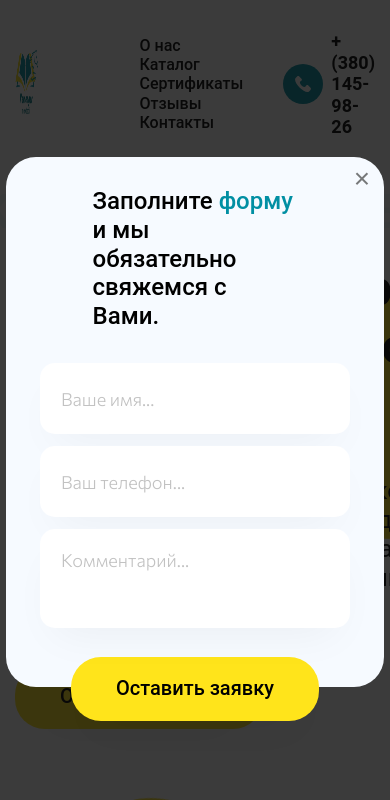
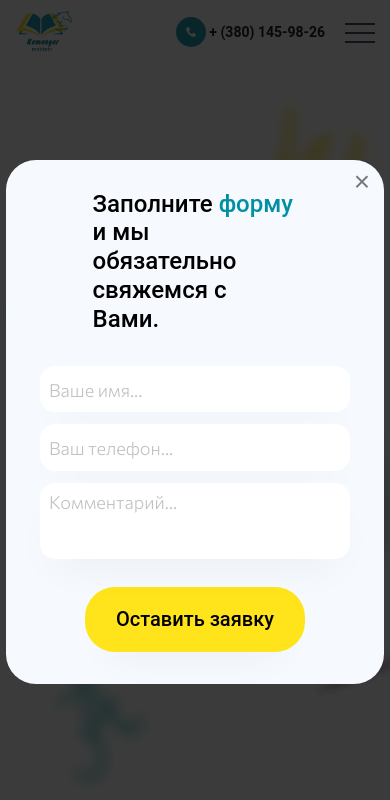
Before and after one commit to mary0777/kemenger, a website: page app/index.html in a window 390 px wide. Both pictures are taken after a click on the link "Оставить заявку". Shown: the top 800 px of the page. Drawn offline with nearby package versions, Linux system fonts and the light colour scheme; files that its build step writes are made by us from their sources; files whose address does not match are found by name.

Commit message:
mobile version header + hero sections

```diff
--- a/app/index.html
+++ b/app/index.html
@@ -59,6 +59,11 @@
             + (380) 145-98-26
           </a>
 
+          <button class="burger" type="button">
+            <span class="burger__line"></span>
+            <span class="sr-only">Открыть меню</span>
+          </button>
+
         </nav>
       </div>
     </header>
@@ -97,15 +102,18 @@
                       <label for="name"></label>
                       <input class="hero__form-input" id="name" name="name" type="text" placeholder="Ваше имя..."
                         required="">
+                      <span class="sr-only">Введите ваше имя</span>
                     </li>
                     <li class="hero__form-item">
                       <label for="tel"></label>
                       <input class="hero__form-input" id="tel" name="tel" type="tel" placeholder="Ваш телефон..."
                         required="">
+                      <span class="sr-only">Введите ваш номер телефона</span>
                     </li>
                     <li class="hero__form-item">
                       <label for="textarea"></label>
                       <textarea class="hero__form-textarea" id="textarea" placeholder="Комментарий..."></textarea>
+                      <span class="sr-only">Оставьте комментарий</span>
                     </li>
                   </ul>
 
@@ -118,7 +126,6 @@
             </div>
 
             <div class="hero__bg" style="background-image: url(images/hero/bg-hero.jpg);">
-
             </div>
           </div>
         </div>
@@ -206,7 +213,7 @@
         </div>
       </section>
 
-      <section class="catalog" id="catalog">
+      <!-- <section class="catalog" id="catalog">
         <div class="container">
           <h2 class="title catalog__title">
             Каталог
@@ -709,11 +716,11 @@
               referrerpolicy="no-referrer-when-downgrade"></iframe>
           </div>
         </div>
-      </section>
+      </section> -->
 
     </main>
 
-    <footer class="footer">
+    <!-- <footer class="footer">
       <div class="container">
         <nav class="menu">
           <a class="logo" href="#">
@@ -751,7 +758,7 @@
 
         </nav>
       </div>
-    </footer>
+    </footer> -->
 
   </div>
 
--- a/app/js/main.js
+++ b/app/js/main.js
@@ -1,4 +1,6 @@
 $(function () {
+
+
 
   $('.popup').magnificPopup({
     type: 'inline',
@@ -105,3 +107,25 @@ $(window).scroll(function () {
     $('.header').removeClass('fixed');
   }
 });
+
+
+
+document.addEventListener('DOMContentLoaded', () => {
+
+  const burger = document.querySelector('.burger');
+  const mobileMenu = document.querySelector('.menu__list');
+  const bodyLock = document.querySelector('body');
+
+  burger.addEventListener('click', () => {
+    mobileMenu.classList.toggle('menu__list--active');
+    if (mobileMenu.classList.contains('menu__list--active'))  {
+      burger.classList.add('burger--active');
+      bodyLock.classList.add('lock');
+    }
+    else {
+      burger.classList.remove('burger--active');
+      mobileMenu.classList.remove('menu__list--active');
+      bodyLock.classList.remove('lock');
+    }
+  });
+});
--- a/app/scss/_global.scss
+++ b/app/scss/_global.scss
@@ -18,6 +18,21 @@ body {
 .main {
   flex: 1 1 auto;
   padding-top: 98px;
+}
+
+.lock {
+  overflow: hidden;
+  // position: relative;
+
+  // &::after {
+  //   content: '';
+  //   position: absolute;
+  //   left: 0;
+  //   right: 0;
+  //   top: 0;
+  //   bottom: 0;
+  //   background-color: rgba(0,0,0, 0.5);
+  // }
 }
 
 .sr-only {
--- a/app/scss/_vars.scss
+++ b/app/scss/_vars.scss
@@ -19,6 +19,30 @@
   position: $pos;
 }
 
+@mixin burger {
+	width: $burgerWidth; //указываем ширину линий
+	height: $burgerHeight; //указываем высоту линий
+	position: relative;
+	color: $burgerColor; //указываем цвет линий
+}
+
+@mixin r($width) {
+  @media (max-width: #{$width}px) {
+    @content;
+  }
+}
+
+$burgerWidth: 30px;
+$burgerHeight: 20px;
+$burgerLineHeight: 2px;
+$burgerColor: #363853;
+
+$r-sm: 576;
+$r-md: 768;
+$r-lg: 992;
+$r-xl: 1200;
+$r-xxl: 1330;
+
 // @include line-clamp(3);
 
 $c-default: #000;
--- a/app/scss/style.scss
+++ b/app/scss/style.scss
@@ -68,20 +68,51 @@
   display: flex;
   align-items: center;
 
+  @include r($r-md) {
+    padding: 5px 0;
+  }
+
   &__list {
     display: flex;
     flex-wrap: wrap;
     font-weight: 500;
     font-size: 16px;
+
+    @include r($r-lg) {
+      flex-direction: column;
+      position: absolute;
+      width: 100%;
+      padding-top: 100px;
+      background-color: $bg-yellow;
+      border-bottom: 1px solid #000;
+      z-index: 3;
+      top: 0;
+      left: 50%;
+      transform: translate(-50%, -200%);
+      transition: transform 0.4s linear;
+    }
+
+    @include r($r-md) {
+      padding-top: 70px;
+    }
+
+    &--active {
+      transform: translate(-50%, 0%);
+    }
   }
 
   &__item {
     &:not(:last-child) {
       margin-right: 40px;
+
+      @include r($r-lg) {
+        margin-right: 0;
+      }
     }
   }
 
   &__link {
+    display: block;
     text-decoration: underline 3px transparent;
     transition: text-decoration 0.4s linear, box-shadow 0.4s linear;
     border-radius: 5px;
@@ -94,9 +125,16 @@
     &:focus {
       box-shadow: 0 0 0 2px $c-yellow;
     }
+
+    @include r($r-lg) {
+      width: 100%;
+      text-align: center;
+      padding: 15px 0;
+    }
   }
 
   &__phone {
+    z-index: 3;
     margin-left: auto;
     font-weight: 600;
     font-size: 18px;
@@ -106,6 +144,20 @@
     border-radius: 5px;
     outline: transparent;
     transition: text-decoration 0.3s linear, box-shadow 0.3s linear;
+
+    @include r($r-lg) {
+      margin-right: 40px;
+    }
+
+    @include r($r-md) {
+      font-size: 16px;
+    }
+
+    @include r($r-sm) {
+      margin-right: 20px;
+      padding-left: 33px;
+      font-size: 14px;
+    }
 
     &:hover {
       text-decoration: underline 1px $c-yellow;
@@ -125,6 +177,11 @@
       top: 50%;
       transform: translateY(-50%);
       transition: background-color 0.3s linear;
+
+      @include r($r-md) {
+        width: 30px;
+        height: 30px;
+      }
     }
 
     &:hover::after {
@@ -142,6 +199,12 @@
       background-color: #fff;
       mask-image: url('../images/sprite.svg#phone');
       transition: background-color 0.3s linear;
+
+      @include r($r-md) {
+        width: 10px;
+        height: 10px;
+        left: 10px;
+      }
     }
 
     &:hover::before {
@@ -156,6 +219,7 @@
   border-radius: 5px;
   outline: transparent;
   overflow: hidden;
+  z-index: 4;
 
   &:hover {
     opacity: 0.7;
@@ -164,13 +228,83 @@
   &:focus {
     box-shadow: 0 0 0 2px $c-yellow;
   }
+
+  @include r($r-lg) {
+    margin-right: 0;
+  }
+
+  &__img {
+    @include r($r-md) {
+      width: 60px;
+      height: 55px;
+    }
+  }
+}
+
+.burger {
+  @include burger;
+  display: none;
+  z-index: 4;
+
+  &__line {
+    position: absolute;
+    left: 0;
+    top: 50%;
+    transform: translateY(-50%);
+    width: 100%;
+    height: $burgerLineHeight;
+    background-color: currentColor;
+    transition: transform 0.3s ease-in-out;
+  }
+
+  &::before,
+  &::after {
+    content: "";
+    position: absolute;
+    left: 0;
+    width: 100%;
+    height: $burgerLineHeight;
+    background-color: currentColor;
+    transition: transform 0.3s ease-in-out, top 0.3s ease-in-out;
+  }
+
+  &::before {
+    top: 0;
+  }
+
+  &::after {
+    top: calc(100% - $burgerLineHeight);
+  }
+
+  &--active {
+    .burger__line {
+      transform: scale(0);
+      transition: transform 0.3s ease-in-out;
+    }
+
+    &::before {
+      transform: rotate(45deg);
+      top: 50%;
+      transition: transform 0.3s ease-in-out, top 0.3s ease-in-out;
+    }
+
+    &::after {
+      transform: rotate(-45deg);
+      top: 50%;
+      transition: transform 0.3s ease-in-out, top 0.3s ease-in-out;
+    }
+  }
+
+  @include r($r-lg) {
+    display: block;
+  }
 }
 
 .hero {
-  margin-bottom: 40px;
+  margin-bottom: 100px;
 
   &__inner {
-    height: calc(100vh - 108px);
+    height: calc(100vh - 138px);
     align-items: center;
     display: flex;
   }
@@ -182,12 +316,27 @@
     margin-bottom: 44px;
     position: relative;
 
+    @include r($r-md) {
+      font-size: 43px;
+      margin-bottom: 35px;
+    }
+
+    @include r($r-sm) {
+      font-size: 25px;
+      margin-bottom: 28px;
+    }
+
     &::before {
       position: absolute;
       content: 'KEMENGER MEKTEBI';
       top: -20px;
       left: -35px;
       color: rgba(1, 143, 163, 0.06);
+
+      @include r($r-sm) {
+        top: -15px;
+        left: -14px;
+      }
     }
   }
 
@@ -199,6 +348,14 @@
   &__text {
     max-width: 530px;
     margin-bottom: 44px;
+
+    @include r($r-md) {
+      font-size: 18px;
+    }
+
+    @include r($r-sm) {
+      font-size: 16px;
+    }
   }
 
   &__form {
@@ -245,6 +402,10 @@
     border: 1px solid transparent;
     outline: transparent;
 
+    @include r($r-sm){
+      padding: 8px;
+    }
+
     &::placeholder {
       font-weight: 300;
       font-size: 18px;
@@ -270,6 +431,10 @@
   &__form-btn {
     display: block;
     margin: 0 auto;
+
+    @include r($r-sm){
+      padding: 20px 31px 21px;
+    }
   }
 
   &__bg {
@@ -282,6 +447,18 @@
     top: 0;
     right: 0;
     z-index: -1;
+
+    @include r($r-xxl) {
+      background-size: cover;
+    }
+
+    @include r($r-xl) {
+      opacity: 0.7;
+    }
+
+    @include r($r-sm) {
+      background-position: unset;
+    }
   }
 }
 
@@ -337,6 +514,11 @@
     &:not(:last-child) {
       margin-bottom: 115px;
     }
+
+    // @include r($r-xl) {
+    //  flex-direction: column;
+
+    // }
   }
 
   &__text {
@@ -409,7 +591,7 @@
     }
   }
 
-  &__image{
+  &__image {
     border-radius: 30px;
   }
 
@@ -452,9 +634,9 @@
       font-weight: 500;
     }
 
-    &:focus{
+    &:focus {
       box-shadow: 0 0 0 2px $c-yellow;
-  }
+    }
 
     &::before {
       @include pseudo;
@@ -656,9 +838,7 @@
     }
   }
 
-  &__list{
-
-  }
+  &__list {}
 
   &__descr {
     padding: 12px;
@@ -976,13 +1156,13 @@
     text-decoration: underline transparent;
     transition: color 0.4s linear, text-decoration 0.4s linear;
 
-    &:hover{
+    &:hover {
       color: $c-yellow;
       text-decoration: underline $c-yellow;
     }
 
-    &:focus{
-        box-shadow: 0 0 0 2px $c-yellow;
+    &:focus {
+      box-shadow: 0 0 0 2px $c-yellow;
     }
   }
 
@@ -1026,11 +1206,9 @@
   }
 }
 
-
 .footer {
   background-color: $bg-dark-blue;
   padding: 36px 0 56px;
-
 
   &__list {
     color: #fff;
```
Also changed, not shown: app/js/main.min.js.
